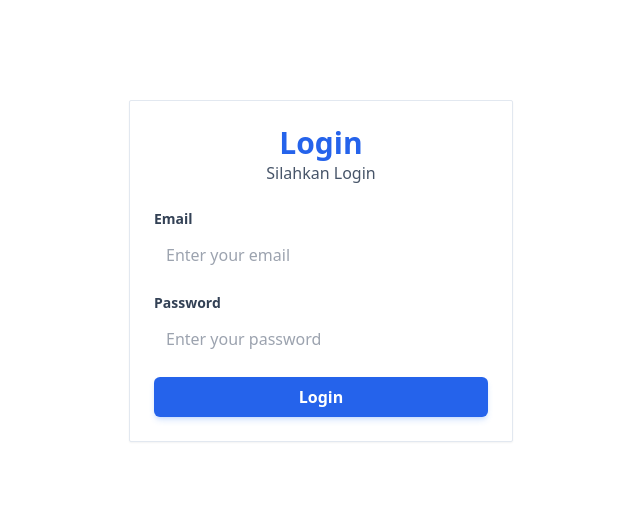
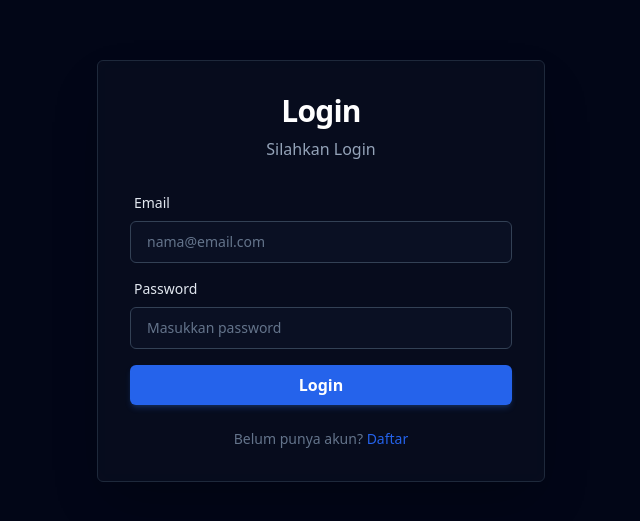
Before and after one commit to ridhocrnv/Belajar-React, a React (Vite) app: page /login in a window 1280 px wide. Shown: the part 129-650 px from the top of the page, without its empty margins (319-959 px from the left). Built offline with nearby package versions, Linux system fonts and the light colour scheme.

Commit message:
refactor(ui): update Input component to Midnight Navy theme
- fix typos in className (mb-4 and border alignment)
- update styling to match dark theme (slate-900 background)
- improve label and input contrast for better readability
- add id and htmlFor for better accessibility

```diff
--- a/src/components/forms/LoginForm.jsx
+++ b/src/components/forms/LoginForm.jsx
@@ -1,27 +1,52 @@
-import Button from '../ui/Button'
-import Card from '../ui/Card'
-import Input from '../ui/Input'
+import { Link } from 'react-router-dom';
+import Button from '../ui/Button';
+import Card from '../ui/Card';
+import Input from '../ui/Input';
 
 const LoginForm = () => {
+    const handleLogin = (e) => {
+        e.preventDefault();
+        console.log("Mencoba Login...");
+    };
+
     return (
-        <div className="flex justify-center min-h-screen items-center">
+        <div className="flex justify-center min-h-screen items-center bg-slate-950 px-4">
             <Card>
                 <Card.Title>Login</Card.Title>
                 <Card.Description>Silahkan Login</Card.Description>
 
-            <form action="">
+                <form onSubmit={handleLogin}>
                     <Card.Body>
-                    <Input label="Email" type="text" />
+                        <div className="space-y-4">
+                            <Input
+                                label="Email"
+                                type="email"
+                                placeholder="nama@email.com"
+                                required
+                            />
                             <Input
                                 label="Password"
                                 type="password"
-                        placeholder="Enter your password"
+                                placeholder="Masukkan password"
+                                required
                             />
+
                             <Button
                                 variant="blue"
+                                type="submit"
+                                className="w-full mt-2"
                             >
                                 Login
                             </Button>
+                        </div>
+
+                        {/* Link Registrasi */}
+                        <p className="text-center text-sm text-slate-500 mt-6">
+                            Belum punya akun?{' '}
+                            <Link to="/register" className="text-blue-600 hover:underline">
+                                Daftar
+                            </Link>
+                        </p>
                     </Card.Body>
                 </form>
             </Card>
--- a/src/components/ui/Card.jsx
+++ b/src/components/ui/Card.jsx
@@ -1,13 +1,27 @@
-const Card = ({children}) => {
+const Card = ({ children, className = "" }) => {
     return (
-        <div className="w-full max-w-sm p-6 bg-white rounded-sm shadow-sm border border-slate-200">
+        <div className={`w-full max-w-md p-8 bg-slate-900/40 border border-slate-800 rounded-md shadow-2xl backdrop-blur-md ${className}`}>
             {children}
         </div>
     )
 }
 
-Card.Title = ({ children }) => <h1 className="text-3xl text-blue-600 font-bold text-center">{children}</h1>
-Card.Description = ({ children }) => <p className="font-medium text-slate-600 text-center mb-6">{children}</p>
-Card.Body = ({ children }) => <div className="flex flex-col">{children}</div>
+Card.Title = ({ children, className = "" }) => (
+    <h1 className={`text-3xl text-white font-bold text-center tracking-tight ${className}`}>
+        {children}
+    </h1>
+)
+
+Card.Description = ({ children, className = "" }) => (
+    <p className={`font-medium text-slate-400 text-center mb-8 mt-2 ${className}`}>
+        {children}
+    </p>
+)
+
+Card.Body = ({ children, className = "" }) => (
+    <div className={`flex flex-col ${className}`}>
+        {children}
+    </div>
+)
 
 export default Card;
--- a/src/components/ui/Input.jsx
+++ b/src/components/ui/Input.jsx
@@ -1,10 +1,23 @@
-const Input = ({ label, type = "text", placeholder = "Enter your email", ...props}) => {
+const Input = ({ label, type = "text", placeholder = "Enter your text", id, ...props }) => {
+    const inputId = id || label?.toLowerCase().replace(/\s+/g, '-');
+
     return (
-        <div className="mb=4">
-            <label htmlFor="" className="block text-slate-700 text-sm font-bold mb-1">
-                {label}
-            </label>
-            <input type={type} className="w-full text-sm-border rounded py-2.5 px-3 focus:ring-2 focus:ring-blue-500 outline-none transition-all mb-4" placeholder={placeholder}/>
+        <div className="mb-4 w-full">
+            {label && (
+                <label
+                    htmlFor={inputId}
+                    className="block text-slate-200 text-sm font-medium mb-2 ml-1"
+                >
+                    {label}
+                </label>
+            )}
+            <input
+                id={inputId}
+                type={type}
+                className="w-full bg-slate-900/50 border border-slate-700 rounded-md py-2.5 px-4 text-white text-sm placeholder:text-slate-500 focus:border-blue-500 focus:ring-4 focus:ring-blue-500/10 outline-none transition-all"
+                placeholder={placeholder}
+                {...props}
+            />
         </div>
     );
 };
```
Lines whose indentation alone changed are shown as unchanged.
